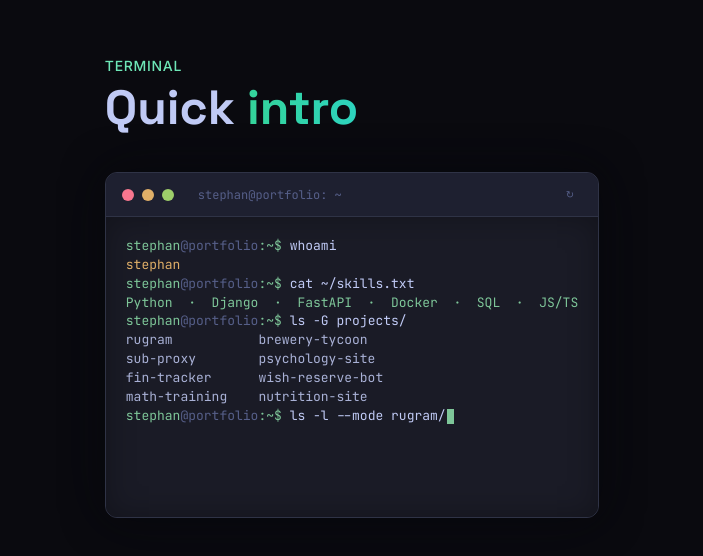
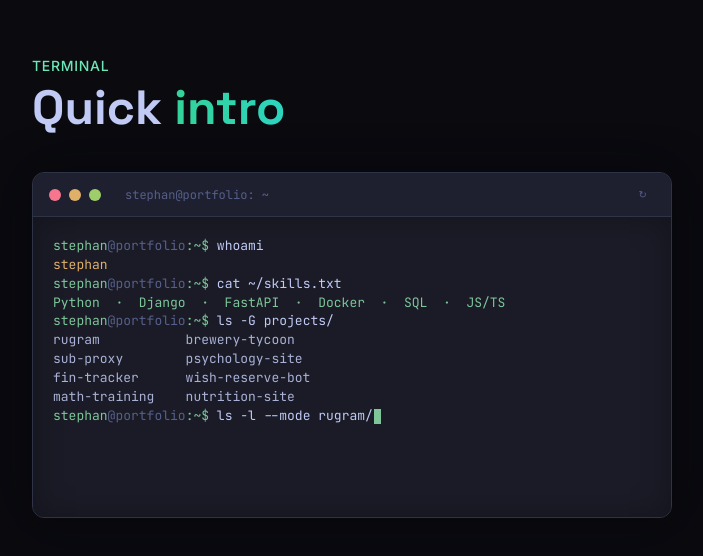
Before and after one commit to stephanvoytov/personal-site, a React (Vite) app: page / in a window 1280 px wide. Shown: the part 1731-2287 px from the top of the page, without its empty margins (288-991 px from the left). Built offline with nearby package versions, Linux system fonts and the light colour scheme.

Commit message:
fix: terminal fixed width 640px based on longest line

```diff
--- a/src/components/Terminal.jsx
+++ b/src/components/Terminal.jsx
@@ -217,7 +217,7 @@
             <span className="gradient-text">{t.terminal.headingAccent}</span>
           </h2>
 
-          <div className="mx-auto max-w-5xl select-text">
+          <div className="mx-auto w-[640px] max-w-full select-text">
             <div
               className="rounded-xl overflow-hidden"
               style={{
```
